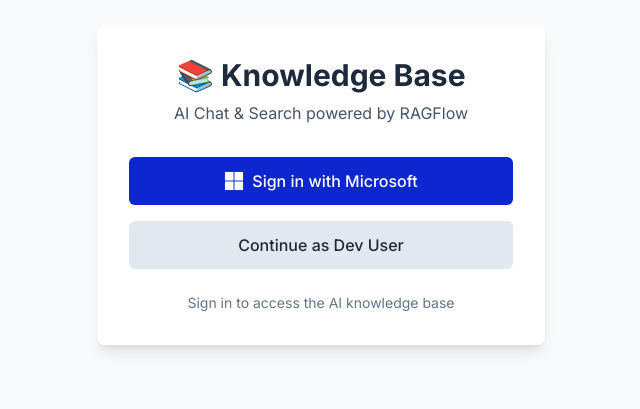
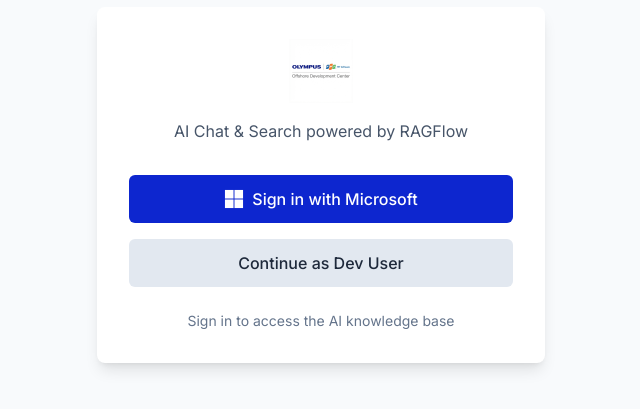
Before and after one commit to RadteamBaoDA/knowledge-base, a React (Vite) app in the folder fe/: page /login in a window 1280 px wide. Shown: the part 215-624 px from the top of the page, without its empty margins (319-959 px from the left). Built offline with nearby package versions, Linux system fonts and the light colour scheme; no server answers; the HTML template or start-up script is replaced by a standard one.

Commit message:
feat: Implement initial authentication login page and core application layout with navigation.

```diff
--- a/fe/src/components/Layout.tsx
+++ b/fe/src/components/Layout.tsx
@@ -12,8 +12,7 @@
   Settings,
   LogOut,
   ChevronLeft,
-  ChevronRight,
-  Library
+  ChevronRight
 } from 'lucide-react';
 
 function UserAvatar({ user, size = 'md' }: { user: User; size?: 'sm' | 'md' }) {
@@ -73,12 +72,11 @@
         <div className={`flex items-center ${isCollapsed ? 'justify-center' : 'justify-between'} mb-8 pb-4 border-b border-white/10`}>
           {!isCollapsed && (
             <div className="flex items-center gap-3 text-xl font-bold text-white">
-              <div className="p-2 bg-primary rounded-lg">
-                <Library size={24} className="text-white" />
-              </div>
-              <span className="bg-gradient-to-r from-white to-slate-400 bg-clip-text text-transparent">
-                {t('common.appName')}
-              </span>
+              <img
+                src="/src/assets/logo.png"
+                alt="Olympus FPT Knowledge Base"
+                className="h-8 w-auto object-contain"
+              />
             </div>
           )}
           <button
--- a/fe/src/pages/LoginPage.tsx
+++ b/fe/src/pages/LoginPage.tsx
@@ -80,7 +80,13 @@
     <div className="min-h-screen bg-slate-50 dark:bg-slate-900 flex items-center justify-center">
       <div className="bg-white dark:bg-slate-800 p-8 rounded-lg shadow-lg max-w-md w-full">
         <div className="text-center mb-8">
-          <h1 className="text-3xl font-bold text-slate-800 dark:text-slate-100 mb-2">📚 {t('common.appName')}</h1>
+          <div className="flex justify-center mb-4">
+            <img
+              src="/src/assets/logo.png"
+              alt="Olympus FPT Knowledge Base"
+              className="h-16 w-auto object-contain"
+            />
+          </div>
           <p className="text-slate-600 dark:text-slate-400">{t('login.subtitle')}</p>
         </div>
 
```
Also changed, not shown: fe/src/assets/logo.png (added).
